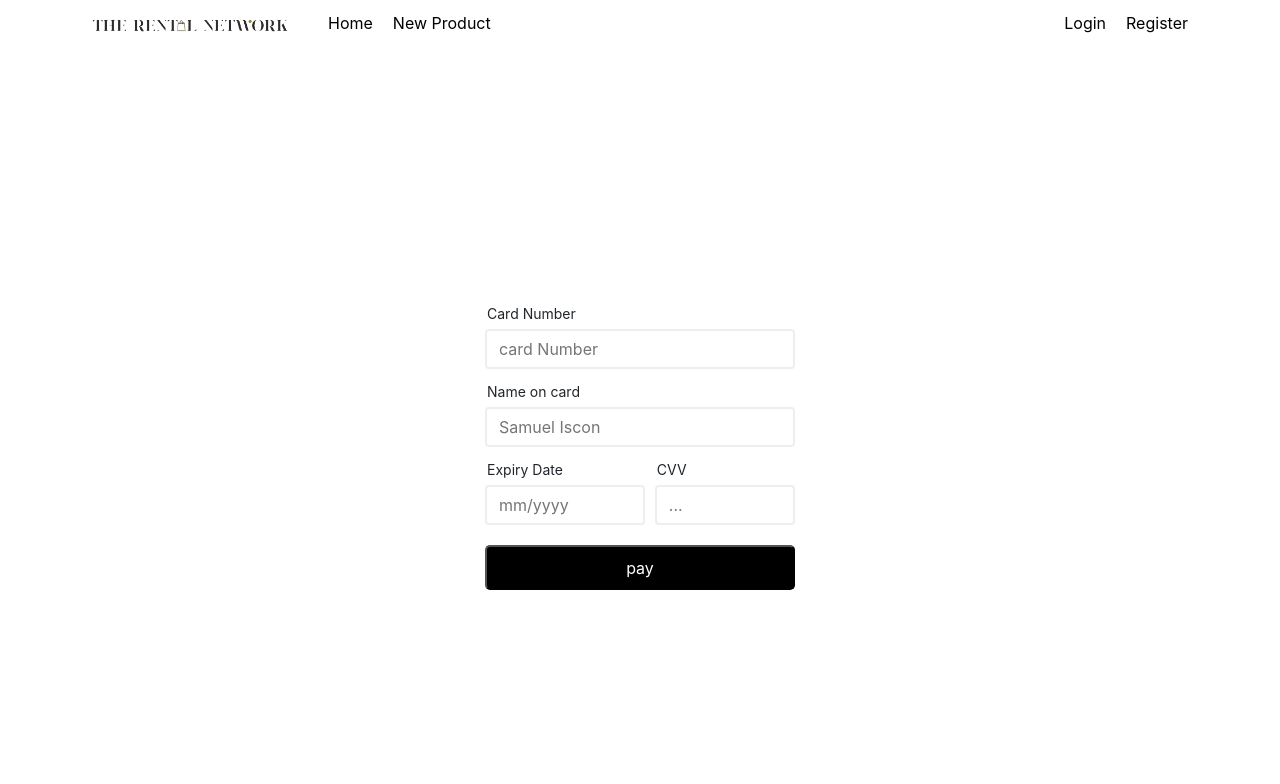
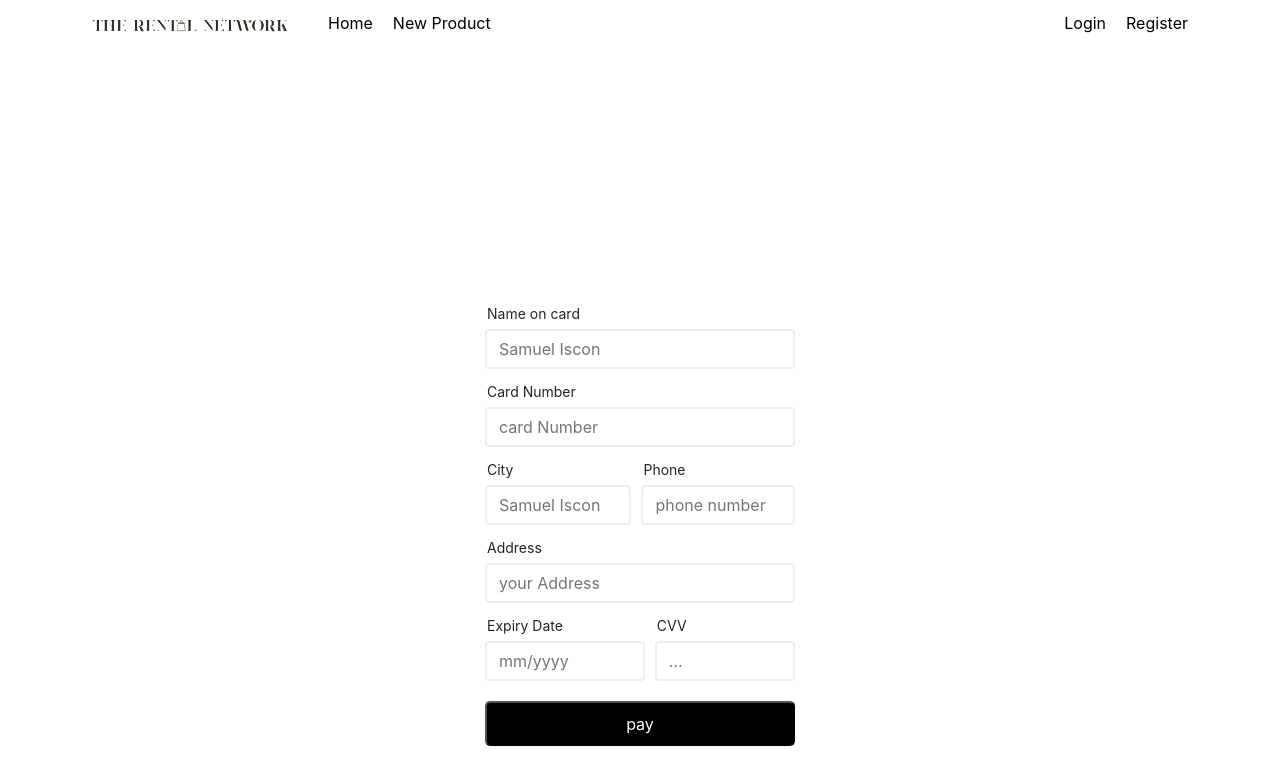
Before and after one commit to omarobaisi/TheRentalNetwork, a React (Create React App) app: page /product/1/rent in a window 1280 px wide. Shown: the top 784 px of the page. Built offline with nearby package versions, Linux system fonts and the light colour scheme; a web font is replaced by a local one.

Commit message:
notfoundpage

```diff
--- a/package.json
+++ b/package.json
@@ -3,6 +3,7 @@
   "version": "0.1.0",
   "private": true,
   "dependencies": {
+    "@material/snackbar": "^14.0.0",
     "@testing-library/jest-dom": "^5.16.5",
     "@testing-library/react": "^13.3.0",
     "@testing-library/user-event": "^13.5.0",
@@ -26,11 +27,12 @@
     "react": "^18.2.0",
     "react-bootstrap": "^2.5.0",
     "react-dom": "^18.2.0",
+    "react-moment": "^1.1.2",
     "react-payment-inputs": "^1.1.9",
-    "react-moment": "^1.1.2",
     "react-router-dom": "^6.3.0",
     "react-scripts": "5.0.1",
     "react-simple-star-rating": "^4.0.5",
+    "snackbar": "^1.1.0",
     "web-vitals": "^2.1.4"
   },
   "scripts": {
--- a/src/App.jsx
+++ b/src/App.jsx
@@ -14,7 +14,7 @@ import Profile from './components/user/Profile'
 import Review from './components/user/Review'
 import AddProduct from './components/product/AddProduct';
 import Records from './components/records/Records';
-
+import PageNotFound from './components/notFound/pageNotFound'
 function App() {
 
   const [currentUser, setCurrentUser] = useState('');
@@ -28,6 +28,7 @@ function App() {
 
       <NavBar currentUser={currentUser} newCurrentUser={newCurrentUser} />
       <Routes>
+        <Route  path='*' element={<PageNotFound/>}/>
         <Route path='/' element={<Landing />} />
         <Route path='/product/:id/show' element={<Show />} />
         <Route path='/product/:id/new' element={<Edit />} />
--- /dev/null
+++ b/src/components/notFound/notfound.css
@@ -0,0 +1,10 @@
+.pageNotFound{
+    display: flex;
+    flex-direction: column;
+    justify-content: center;
+    align-items: center;
+}
+.imgNotFound{
+    border-radius: 5px;
+    box-shadow: rgba(0, 0, 0, 0.16) 0px 3px 6px, rgba(0, 0, 0, 0.23) 0px 3px 6px;
+}
--- /dev/null
+++ b/src/components/notFound/pageNotFound.jsx
@@ -0,0 +1,17 @@
+import React from 'react'
+import pagenotfoundImage from "./wp404error.jpg";
+import './notfound.css'
+
+const PageNotFound = () => {
+    return (
+
+                <div className="pageNotFound">
+
+                    <h1>Oops..! 404 Page Not Found</h1>
+                    <p>Loos like you came to wrong page on our server</p>
+                    <img  className="imgNotFound"src={pagenotfoundImage} width="500" alt="not found" />
+                </div>
+    )
+}
+
+export default PageNotFound;
--- a/src/components/product/Rent.jsx
+++ b/src/components/product/Rent.jsx
@@ -1,43 +1,114 @@
-import './rent.css'
-import axios from 'axios'
-import React, {useState} from 'react'
-import { useParams } from 'react-router-dom'
+import "./rent.css";
+import axios from "axios";
+import React, { useState } from "react";
+import { useParams } from "react-router-dom";
 function Rent(props) {
-    const [name, setName] = useState("")
-    const [cardNumber, setCardNumber] = useState("")
-    const[expiryDate,setExpiryDate]= useState("")
-    const[ccv,setCCV]= useState("")
+  const [fullName, setName] = useState("");
+  const [cardNumber, setCardNumber] = useState("");
+  const [expireDate, setExpiryDate] = useState("");
+  const [CVV, setCVV] = useState("");
+  const [phone, setPhone] = useState("");
+  const [city, setCity] = useState("");
+  const [address, setAdress] = useState("");
 
+  let info = {
+    phone,
+    city,
+    address,
+  };
+  let payment = {
+    fullName,
+    cardNumber,
+    expireDate,
+    CVV,
+  };
   let paymentInfo = {
-        name,cardNumber,expiryDate,ccv
-    }
-    const {id} = useParams()
-    const  handleSubmit = async(evt)=> {
+    info,
+    payment,
+  };
+
+  const { id } = useParams();
+  const handleSubmit = async (evt) => {
     evt.preventDefault();
     axios.defaults.withCredentials = true;
-       await axios.post(`http://localhost:4000/record/${id}`,)
-    }
+    console.log(paymentInfo);
+    await axios.post(`http://localhost:4000/record/${id}`, paymentInfo);
+  };
+//   const handleCardNumber =(e)=>{
+//     if(/^(?:4[0-9]{12}(?:[0-9]{3})?|[25][1-7][0-9]{14}|6(?:011|5[0-9][0-9])[0-9]{12}|3[47][0-9]{13}|3(?:0[0-5]|[68][0-9])[0-9]{11}|(?:2131|1800|35\d{3})\d{11})$/.test(cardNumber))
+//   }
   return (
     <div className="payment-container">
       <div className="wrapper">
         <div className="outer-card">
           <div className="forms">
             <div className="input-items">
-                        <span>Card Number</span>
-                        <input placeholder="card Number" value={cardNumber} onChange={e=>setCardNumber(e.target.value)} /></div>
               <div className="input-items">
                 <span>Name on card</span>
-                            <input placeholder="Samuel Iscon" value={name} onChange={e=>setName(e.target.value)}/></div>
+                <input
+                  placeholder="Samuel Iscon"
+                  value={fullName}
+                  onChange={(e) => setName(e.target.value)}
+                />
+              </div>
+              <span>Card Number</span>
+              <input
+                placeholder="card Number"
+                value={cardNumber}
+                onChange={(e) => setCardNumber(e.target.value)}
+              />
+            </div>
+            <div className="one-line">
+              <div className="input-items">
+                <span>City</span>
+                <input
+                  placeholder="Samuel Iscon"
+                  value={city}
+                  onChange={(e) => setCity(e.target.value)}
+                />
+              </div>
+              <div className="input-items">
+                <span>Phone</span>
+                <input
+                  placeholder="phone number"
+                  value={phone}
+                  type="Number"
+                  onChange={(e) => setPhone(e.target.value)}
+                />
+              </div>
+            </div>
+
+            <div className="input-items">
+              <span>Address</span>
+              <input
+                placeholder="your Address"
+                value={address}
+                onChange={(e) => setAdress(e.target.value)}
+              />
+            </div>
+
             <div className="one-line">
               <div className="input-items">
                 <span>Expiry Date</span>
-                                    <input placeholder="mm/yyyy" value={expiryDate} onChange={e=>setExpiryDate(e.target.value)}/></div>
+                <input
+                  placeholder="mm/yyyy"
+                  value={expireDate}
+                  onChange={(e) => setExpiryDate(e.target.value)}
+                />
+              </div>
               <div className="input-items">
                 <span>CVV</span>
-                                        <input placeholder="..." onChange={e=>setCCV(e.target.value)}/></div>
+                <input
+                  placeholder="..."
+                  value={CVV}
+                  onChange={(e) => setCVV(e.target.value)}
+                />
+              </div>
             </div>
             <div className="input-buttons">
-                                        <button onClick={handleSubmit} className='paybtn'>pay</button>
+              <button onClick={handleSubmit} className="paybtn">
+                pay
+              </button>
             </div>
           </div>
         </div>
--- a/src/components/product/show/Show.jsx
+++ b/src/components/product/show/Show.jsx
@@ -50,7 +50,7 @@ function Show(props) {
         </div>
         {/* <h2>{product.category}</h2> */}
         {/* <h2>{product.date}</h2> */}
-        <div className="Button-Div"><Link to={''}><button className="Button">Rent</button></Link></div>
+        <div className="Button-Div"><Link to={`/product/${product._id}/rent`}><button className="Button">Rent</button></Link></div>
       </div>
     </Container>
   );
--- a/src/components/user/Login.jsx
+++ b/src/components/user/Login.jsx
@@ -2,7 +2,7 @@ import React from "react";
 import axios from "axios";
 import { useNavigate } from "react-router-dom";
 import "./registerAndLogin.css";
-
+import Snackbar from '@mui/material/Snackbar';
 function Login(props) {
   const navigate = useNavigate();
 
```
Also changed, not shown: src/components/notFound/wp404error.jpg (added), 1 other file (tests, documents, lock files or other folders). Lines whose indentation alone changed are shown as unchanged.
